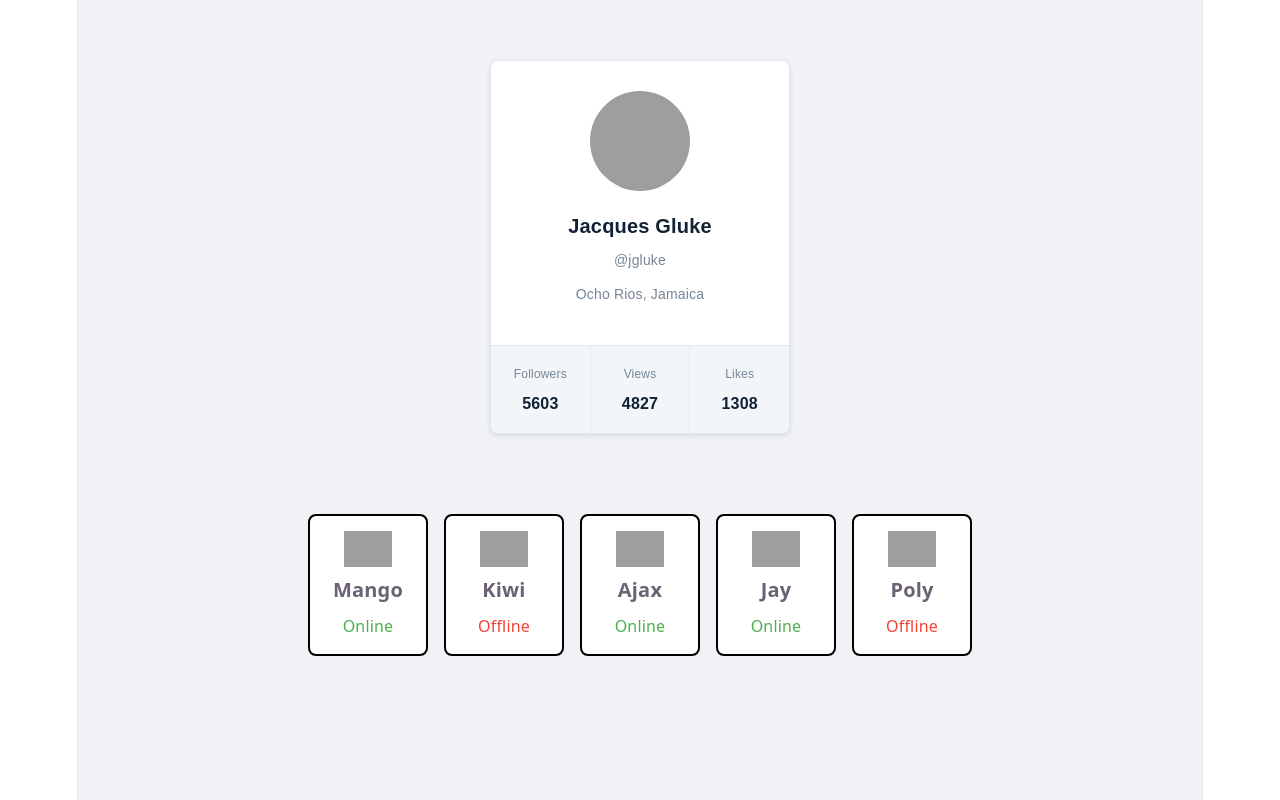
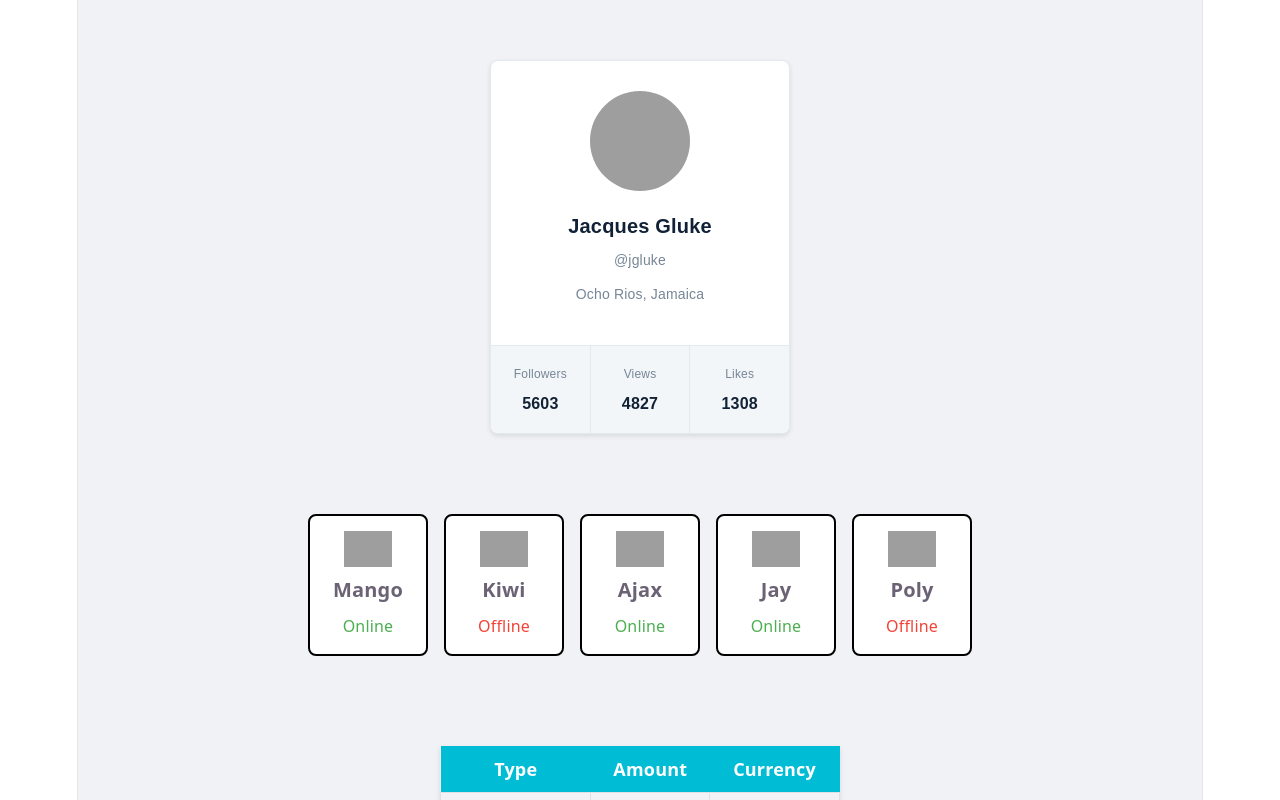
Before and after one commit to liyayaroshenko335-cpu/goit-react-hw-01, a React (Vite) app: page / in a window 1280 px wide. Shown: the top 800 px of the page. Built offline with nearby package versions, Linux system fonts and the light colour scheme; grey boxes are pictures that could not be loaded.

Commit message:
fix: final structure of App.jsx with all tasks

```diff
--- a/src/components/App/App.jsx
+++ b/src/components/App/App.jsx
@@ -1,8 +1,12 @@
 import Profile from "../Profile/Profile";
 import FriendList from "../FriendList/FriendList";
+import TransactionHistory from "../TransactionHistory/TransactionHistory";
+
 import userData from "../../userData.json";
 import friends from "../../friends.json";
-import css from "./App.module.css"; // Імпорт стилів
+import transactions from "../../transactions.json";
+
+import css from "./App.module.css";
 
 const App = () => {
   return (
@@ -14,13 +18,12 @@ const App = () => {
         image={userData.avatar}
         stats={userData.stats}
       />
+
       <FriendList friends={friends} />
+
+      <TransactionHistory items={transactions} />
     </div>
   );
 };
 
 export default App;
-import TransactionHistory from "./components/TransactionHistory/TransactionHistory";
-import transactions from "../../transactions.json";
-
-<TransactionHistory items={transactions} />;
```
